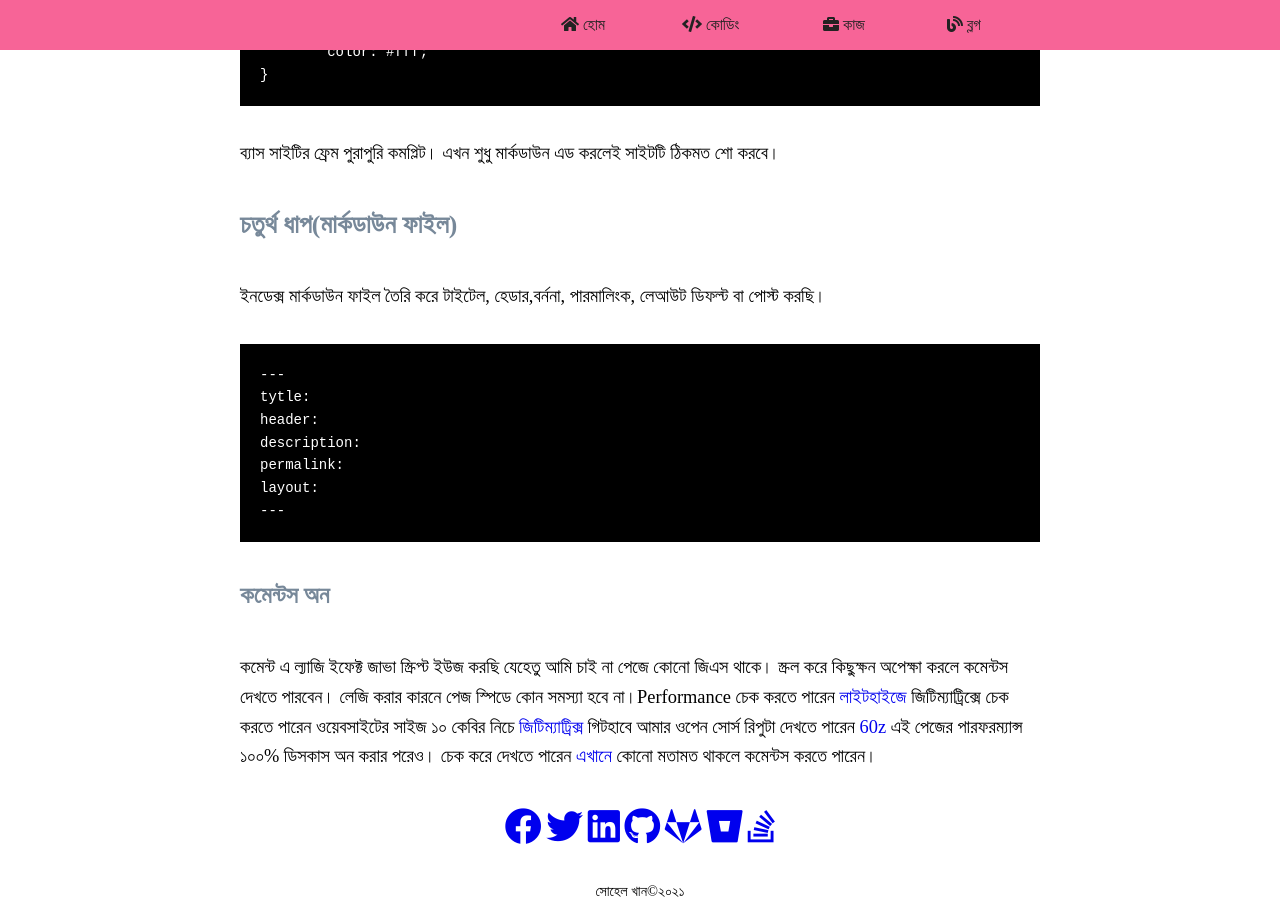
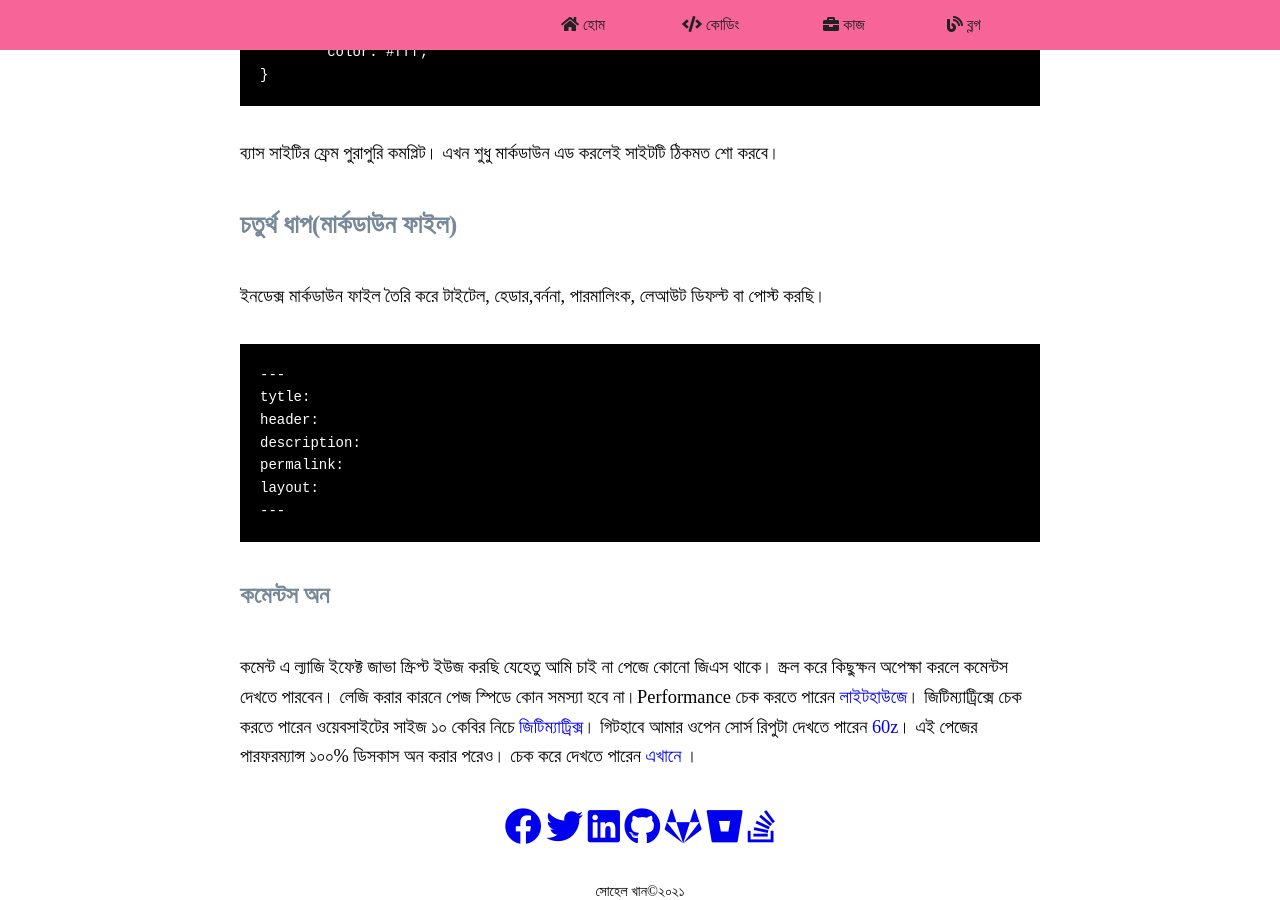
Before and after one commit to sohelkhanz/sohelkhanz.github.io, a Jekyll site: the page built from contents/markdown.md, in a window 1280 px wide and 900 px high, scrolled down 5782 px. Built offline with Jekyll 4.4.1, drawn with Linux system fonts in a browser that asks for light colours; comment, search, counter and statistics services are not loaded.

Commit message:
Update markdown.md

````diff
--- a/contents/markdown.md
+++ b/contents/markdown.md
@@ -214,7 +214,7 @@ layout:
 ---
 ```
 ## কমেন্টস অন
-কমেন্ট এ ল্যাজি ইফেক্ট জাভা স্ক্রিপ্ট ইউজ করছি যেহেতু আমি চাই না পেজে কোনো জিএস থাকে। স্ক্রল করে কিছুক্ষন অপেক্ষা করলে কমেন্টস দেখতে পারবেন। লেজি করার কারনে পেজ স্পিডে কোন সমস্যা হবে না।Performance চেক করতে পারেন [লাইটহাইজে](https://lighthouse-dot-webdotdevsite.appspot.com//lh/html?url=https%3A%2F%2F60z.github.io%2F)
-জিটিম্যাট্রিক্সে চেক করতে পারেন ওয়েবসাইটের সাইজ ১০ কেবির নিচে  [জিটিম্যাট্রিক্স](https://gtmetrix.com/reports/60z.github.io/nWfL5uED/)
-গিটহাবে আমার ওপেন সোর্স রিপুটা দেখতে পারেন [60z](https://github.com/60z/60z.github.io/)
-এই পেজের পারফরম্যান্স ১০০% ডিসকাস অন করার পরেও। চেক করে দেখতে পারেন [এখানে](https://lighthouse-dot-webdotdevsite.appspot.com//lh/html?url=https%3A%2F%2F60z.github.io%2Fcontents%2Fmarkdown) কোনো মতামত থাকলে  কমেন্টস করতে পারেন।
+কমেন্ট এ ল্যাজি ইফেক্ট জাভা স্ক্রিপ্ট ইউজ করছি যেহেতু আমি চাই না পেজে কোনো জিএস থাকে। স্ক্রল করে কিছুক্ষন অপেক্ষা করলে কমেন্টস দেখতে পারবেন। লেজি করার কারনে পেজ স্পিডে কোন সমস্যা হবে না।Performance চেক করতে পারেন [লাইটহাউজে](https://lighthouse-dot-webdotdevsite.appspot.com//lh/html?url=https%3A%2F%2F60z.github.io%2F)।
+জিটিম্যাট্রিক্সে চেক করতে পারেন ওয়েবসাইটের সাইজ ১০ কেবির নিচে  [জিটিম্যাট্রিক্স](https://gtmetrix.com/reports/60z.github.io/nWfL5uED/)।
+গিটহাবে আমার ওপেন সোর্স রিপুটা দেখতে পারেন [60z](https://github.com/60z/60z.github.io/)।
+এই পেজের পারফরম্যান্স ১০০% ডিসকাস অন করার পরেও। চেক করে দেখতে পারেন [এখানে](https://lighthouse-dot-webdotdevsite.appspot.com//lh/html?url=https%3A%2F%2F60z.github.io%2Fcontents%2Fmarkdown) ।
````
